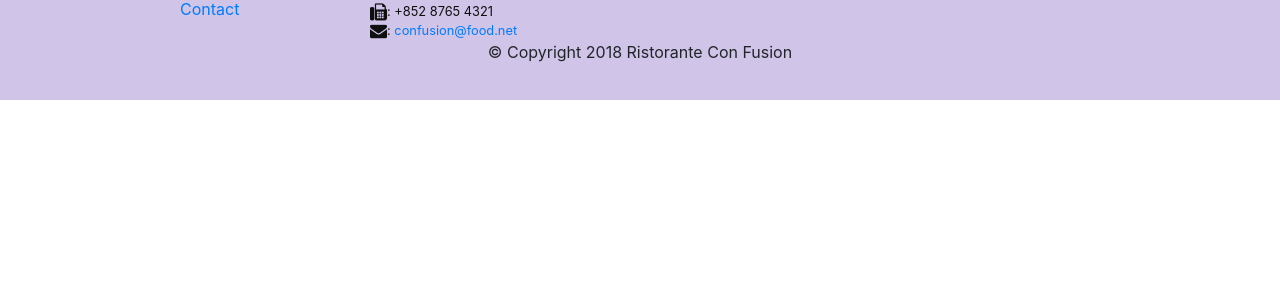
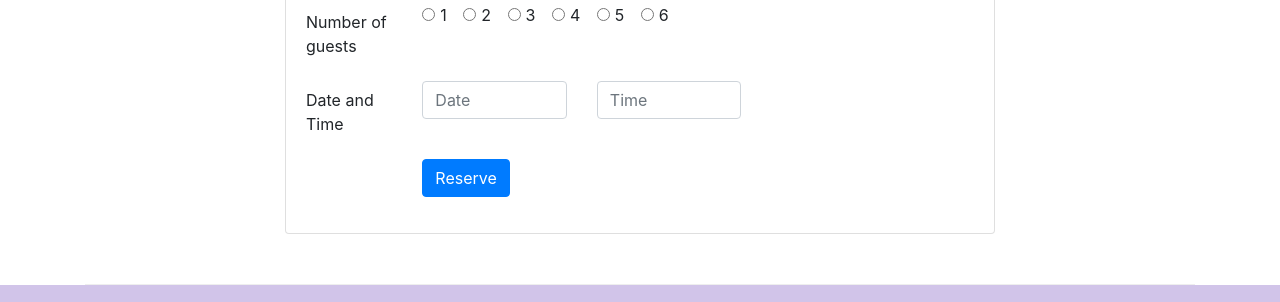
Before and after one commit to sipandey/bootstap4-practice, a website: page index.html in a window 1280 px wide. Shown: the part 1661-1963 px from the top of the page. Before the commit the page ends 1761 px from the top, so only its background shows below. Drawn offline with nearby package versions, Linux system fonts and the light colour scheme.

Commit message:
assignment 2

```diff
--- a/index.html
+++ b/index.html
@@ -40,9 +40,17 @@
                     <h1>Ristorante con Fusion</h1>
                     <p>We take inspiration from the World's best cuisines, and create a unique fusion experience. Our lipsmacking creations will tickle your culinary senses!</p>
                 </div>
-                <div class="col-12 col-sm align-self-center">
-                    <img src="img/logo.png" class="img-fluid" alt="">
+                <div class="col-12 col-sm-6 align-self-center">
+                    <div class="row">
+                        <div class="col-12 col-sm-6 align-self-center">
+                            <img src="img/logo.png" class="img-fluid" alt="">
+                        </div>
+                        <div class="col-12 col-sm-6 align-self-center">
+                            <button class="btn btn-sm btn-block btn-warning" onclick="window.location.href='#myform'">Reserve Table</button>
+                        </div>
+                    </div>
                 </div>
+
             </div>
         </div>
     </header>
@@ -69,8 +77,13 @@
                 <h3>This Month's Promotions</h3>
             </div>
             <div class="col col-sm col-md">
-                <h2>Weekend Grand Buffet</h2>
-                <p class="d-none d-sm-block">Featuring mouthwatering combinations with a choice of five different salads, six enticing appetizers, six main entrees and five choicest desserts. Free flowing bubbly and soft drinks. All for just $19.99 per person </p>
+                <div class="media">
+                    <div class="media-body">
+                        <h2 class="mt-0">Weekend Grand Buffet <span class="badge badge-danger">NEW</span></h2>
+                        <p class="d-none d-sm-block">Featuring mouthwatering combinations with a choice of five different salads, six enticing appetizers, six main entrees and five choicest desserts. Free flowing bubbly and soft drinks. All for just $19.99 per person </p>
+                    </div>
+                    <img src="img/buffet.png" alt="buffet" class="d-flex ml-3 img-thumbnail align-items-center">
+                </div>
             </div>
         </div>
 
@@ -90,6 +103,60 @@
                         whos-who in the culinary world, he specializes in
                         creating mouthwatering Indo-Italian fusion experiences.
                         </p>
+                    </div>
+                </div>
+            </div>
+        </div>
+        <div class="row row-content">
+            <div class="offset-sm-2 col-12 col-sm-8">
+                <div class="card">
+                    <h3 class="card-header bg-warning text-white">Reserve a Table</h3>
+                    <div class="card-body">
+                        <form id="myform">
+                            <div class="form-group row">
+                                <label for="inlineradio1" class="col-md-2 col-form-label">Number of guests</label>
+                                <div class="col-md-10">
+                                    <div class="form-check form-check-inline">
+                                        <input class="form-check-input" type="radio" name="inlineRadioOptions" id="inlineRadio1" value="option1">
+                                        <label class="form-check-label" for="inlineRadio1">1</label>
+                                    </div>
+                                    <div class="form-check form-check-inline">
+                                        <input class="form-check-input" type="radio" name="inlineRadioOptions" id="inlineRadio2" value="option2">
+                                        <label class="form-check-label" for="inlineRadio2">2</label>
+                                    </div>
+                                    <div class="form-check form-check-inline">
+                                        <input class="form-check-input" type="radio" name="inlineRadioOptions" id="inlineRadio3" value="option3">
+                                        <label class="form-check-label" for="inlineRadio3">3</label>
+                                    </div>
+                                    <div class="form-check form-check-inline">
+                                        <input class="form-check-input" type="radio" name="inlineRadioOptions" id="inlineRadio4" value="option4">
+                                        <label class="form-check-label" for="inlineRadio4">4</label>
+                                    </div>
+                                    <div class="form-check form-check-inline">
+                                        <input class="form-check-input" type="radio" name="inlineRadioOptions" id="inlineRadio5" value="option5">
+                                        <label class="form-check-label" for="inlineRadio5">5</label>
+                                    </div>
+                                    <div class="form-check form-check-inline">
+                                        <input class="form-check-input" type="radio" name="inlineRadioOptions" id="inlineRadio6" value="option6">
+                                        <label class="form-check-label" for="inlineRadio6">6</label>
+                                    </div>
+                                </div>
+                            </div>
+                            <div class="form-group row">
+                                <label for="time" class="col-12 col-md-2 col-form-label">Date and Time</label>
+                                <div class="col-6 col-md-3">
+                                    <input type="text" class="form-control" id="date" name="date" placeholder="Date">
+                                </div>
+                                <div class="col-6 col-md-3">
+                                    <input type="text" class="form-control" id="time" name="time" placeholder="Time">
+                                </div>
+                            </div>
+                            <div class="form-group row">
+                                <div class="offset-md-2 col-md-10">
+                                    <button type="submit" class="btn btn-primary">Reserve</button>
+                                </div>
+                            </div>
+                        </form>
                     </div>
                 </div>
             </div>
```
